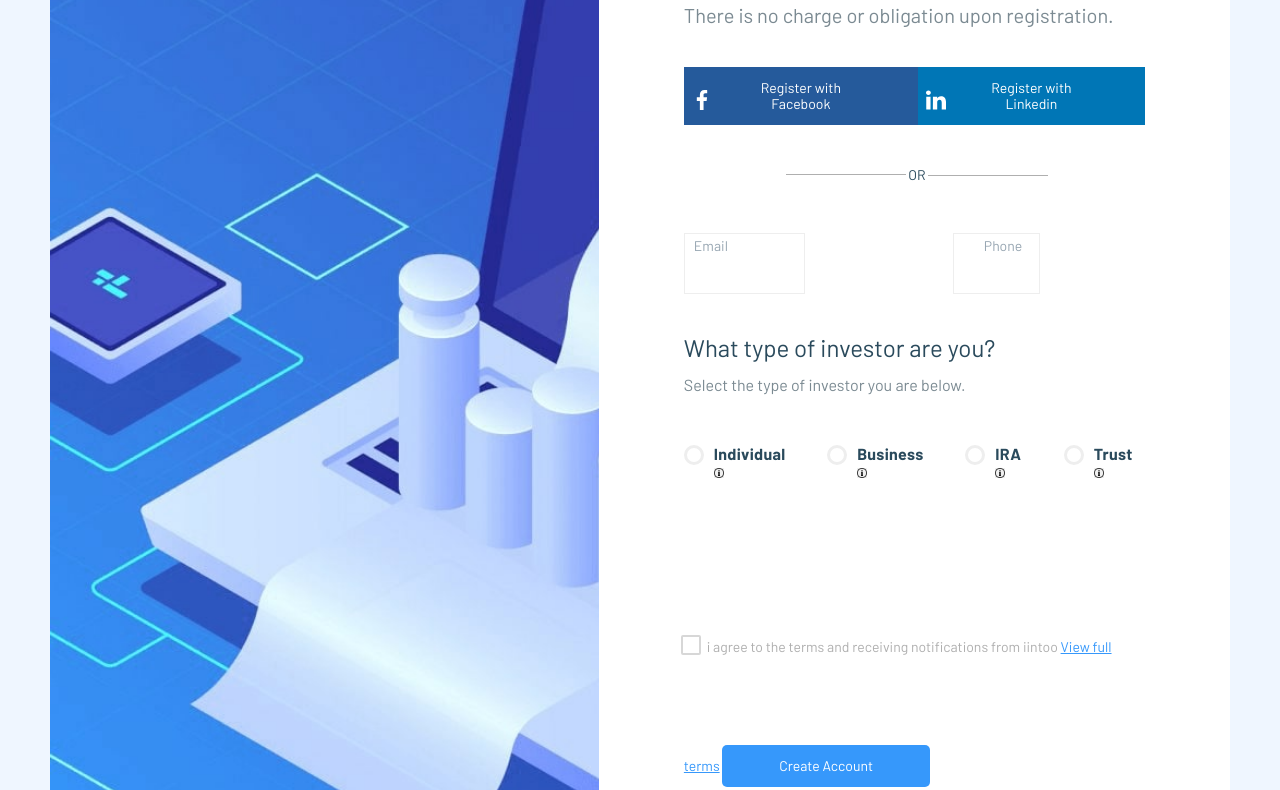
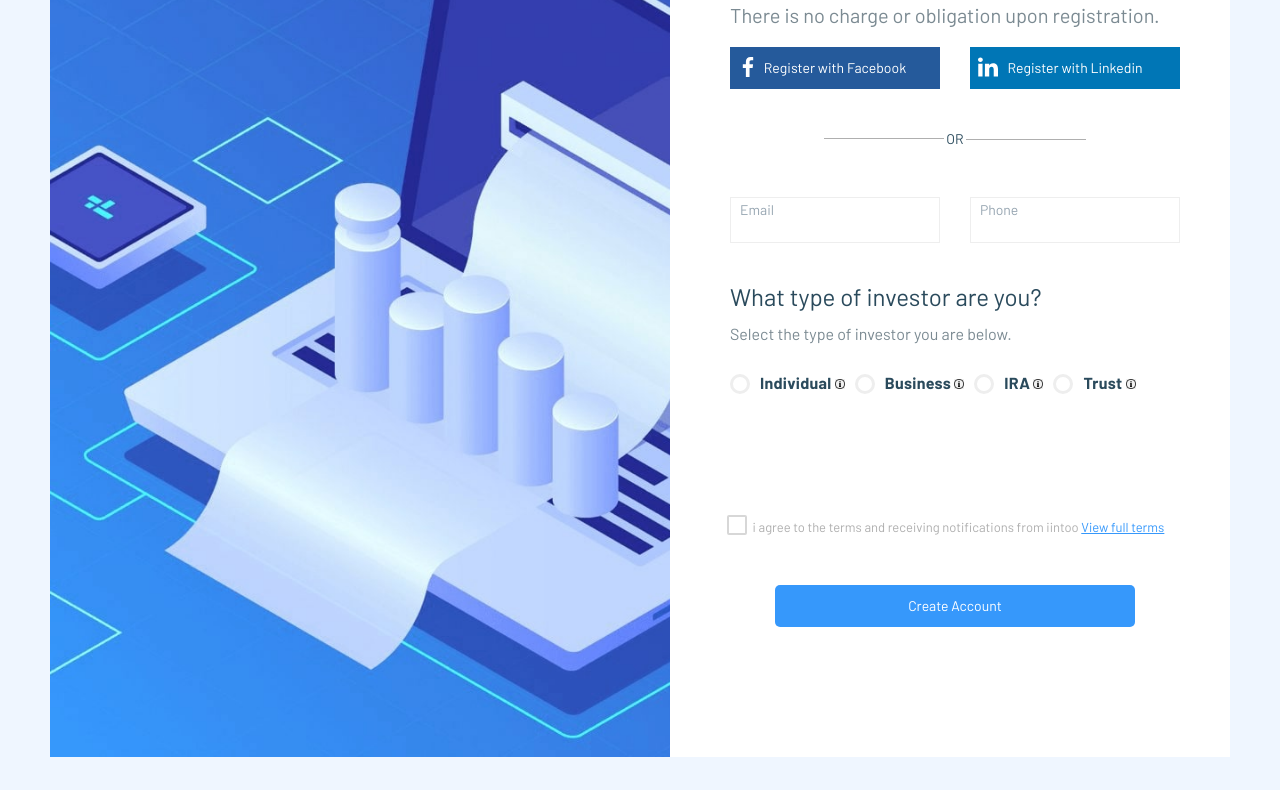
Before and after one commit to Artemiks24/task-to-skip, a plain HTML site: page index.html in a window 1280 px wide. Shown: the part 213-1003 px from the top of the page. Drawn offline with Linux system fonts and the light colour scheme.

Commit message:
feat: add adaptive

```diff
--- a/css/style.css
+++ b/css/style.css
@@ -10,7 +10,6 @@ body {
     font-family: 'Barlow', sans-serif;
     color: #2A4A5C;
 }
-
 
 ul,
 p
@@ -30,43 +29,6 @@ li {
     display: flex;
     background-color: #EFF6FF;
     padding: 80px 50px;
-}
-
-.logo {
-    background-image: url(../img/bg.jpg);
-    background-repeat: no-repeat;
-    background-size: cover;
-    flex-basis: 65%;
-    padding-top: 40px;
-    padding-left: 50px;
-}
-
-.main {
-    background-color: #FFFFFF;
-    padding: 80px 85px;
-}
-
-.title {
-    font-size: 32px;
-    margin-bottom: 20px;
-
-}
-
-.subtitle {
-    font-size: 20px;
-}
-
-.subtitle,
-.types__subtitle {
-    font-weight: 500;
-    color: #7B8A92;
-    margin-bottom: 40px;
-}
-
-.register {
-    display: flex;
-    justify-content: space-between;
-    margin-bottom: 40px;
 }
 
 .register__btn {
@@ -105,12 +67,6 @@ li {
     left: 8px;
 }
 
-.divider {
-    text-align: center;
-    margin-bottom: 50px;
-    margin-right: 15px;
-}
-
 .divider__line{
     font-size: 14px;
     padding-left: 20px;
@@ -138,19 +94,6 @@ li {
     position: absolute;
 }
 
-.form {
-    display: flex;
-    justify-content: space-between;
-    position: relative;
-    margin-bottom: 40px;
-}
-
-.form__input {
-    display: block;
-    width: 45%;
-    padding: 20px 10px;
-    border: 1px solid #EEEEEE;
-}
 
 .form__input:focus {
     border-color: #EEEEEE;
@@ -158,10 +101,6 @@ li {
     box-shadow: 0 0 0 0.2rem #EEEEEE;
 }
 
-.form__label {
-    font-size: 14px;
-    color: #96A5B1;
-}
 
 .form .form__label-email {
     position: absolute;
@@ -172,26 +111,8 @@ li {
 .form .form__label-phone {
     position: absolute;
     top: 5px;
-    left: 300px;
+    left: 10px;
 }
-
-.types__title {
-    font-size: 24px;
-    margin-bottom: 15px;
-}
-
-.types__subtitle {
-    font-size: 16px;
-    margin-bottom: 50px;
-}
-
-.types__list {
-    display: flex;
-    margin-left: 30px;
-    gap: 60px;
-    margin-bottom: 150px;
-}
-
 
 input[type="radio"] {
     display: none;
@@ -236,37 +157,19 @@ input[type="radio"]:checked + label::before {
 }
 
 .hint:hover span {
-    padding: 20px 10px;
     display: block;
     z-index: 2;
     background: #FFFFFF;
     box-shadow: 5px 5px 10px #EEEEEE;
-    top: 40px;
-    left: 0;
-    width: 300px;
     position: absolute;
 }
 
 .proof {
-    font-size: 14px;
     color:#AFAFAF;
 }
 
 .proof a {
     color: #3698FB;
-}
-
-.proof__btn {
-    margin: 90px 0;
-    cursor: pointer;
-    padding: 13px 50px;
-    font-size: 14px;
-    border: none;
-    width: 45%;
-    color: #FFFFFF;
-    background-color: #3698FB;
-    border-radius: 5px;
-    transition: 0.5s ease;
 }
 
 .proof__btn:hover {
@@ -304,3 +207,359 @@ input[type=checkbox]:checked:before {
     border-width: 0 2px 2px 0;
     transform: rotate(45deg) translate(-50%, -50%);
   }
+
+@media (min-width:320px) {
+    .container {
+        display: block;
+        padding: 20px;
+        background-color: #EFF6FF;
+    }
+
+    .logo__img {
+        margin-left: 20px;
+    }
+    .main {
+        padding: 10px;
+    }
+
+    .title {
+        font-size: 20px;
+        margin-bottom: 10px;
+    }
+
+    .subtitle {
+        font-size: 14px;
+    }
+
+    .subtitle,
+    .types__subtitle {
+        font-weight: 500;
+        color: #7B8A92;
+        margin-bottom: 20px;
+    }
+
+    .register {
+        display: flex;
+        flex-direction:column;
+        gap: 20px;
+        margin-bottom: 10px;
+    }
+
+    .divider {
+        text-align: center;
+        margin-bottom: 10px;
+        margin-right: 15px;
+    }
+
+    .form {
+        display: flex;
+        flex-direction:column;
+        gap: 20px;
+        margin-bottom: 10px;
+    }
+
+    .form__wrapper-email {
+        position: relative;
+    }
+
+    .form__wrapper-phone {
+        position: relative;
+    }
+
+    .form__input {
+        display: block;
+        width: 100%;
+        padding: 16px 10px;
+        border: 1px solid #EEEEEE;
+    }
+
+    .form__label {
+        font-size: 10px;
+        color: #96A5B1;
+    }
+
+    .types__title {
+        font-size: 18px;
+        margin-bottom: 15px;
+    }
+
+    .types__subtitle {
+        font-size: 14px;
+        margin-bottom: 50px;
+    }
+
+    .types__list {
+        display: flex;
+        flex-direction: column;
+        gap: 20px;
+        margin-left: 30px;
+        margin-bottom: 50px;
+    }
+
+    .types__item img {
+        display: none;
+    }
+
+    /* .hint span {
+        font-size: 12px;
+    }
+     */
+    /* .hint:hover span {
+        padding: 5px 5px;
+        top: -10px;
+        left: 100px;
+        width: 150px;
+    } */
+
+    .proof__btn {
+        margin: 30px 0;
+        cursor: pointer;
+        padding: 13px 50px;
+        font-size: 14px;
+        border: none;
+        width: 100%;
+        color: #FFFFFF;
+        background-color: #3698FB;
+        border-radius: 5px;
+        transition: 0.5s ease;
+    }
+
+}
+
+@media (min-width: 768px) {
+    .container {
+        max-width: 1600px;
+        min-height: 100vh;
+        margin: 0 auto;
+        display: flex;
+        background-color: #EFF6FF;
+        padding: 60px 40px;
+    }
+
+    .logo {
+        background-image: url(../img/bg.jpg);
+        background-repeat: no-repeat;
+        background-size: cover;
+        flex-basis: 55%;
+        padding-top: 40px;
+        padding-left: 50px;
+    }
+
+    .logo__img {
+        margin-left: 0;
+    }
+
+    .main {
+        background-color: #FFFFFF;
+        padding: 30px;
+    }
+
+    .title {
+        font-size: 24px;
+        margin-bottom: 20px;
+    }
+
+    .subtitle {
+        font-size: 16px;
+    }
+
+    .subtitle,
+    .types__subtitle {
+        font-weight: 500;
+        color: #7B8A92;
+        margin-bottom: 20px;
+    }
+
+    .form__input {
+        display: block;
+        padding: 20px 10px 5px 10px;
+        border: 1px solid #EEEEEE;
+    }
+
+    .form__label {
+        font-size: 14px;
+        color: #96A5B1;
+    }
+
+    /* .hint:hover span {
+        padding: 20px 20px;
+        top: 0px;
+        left: 40;
+        width: 200px;
+    } */
+}
+
+@media (min-width: 1200px) {
+    .container {
+        padding: 80px 50px;
+    }
+
+    .main {
+        padding: 80px 50px 80px 60px;
+    }
+
+    .title {
+        font-size: 32px;
+        margin-bottom: 20px;;
+    }
+
+    .subtitle {
+        font-size: 20px;
+    }
+
+    .subtitle,
+    .types__subtitle {
+        font-weight: 500;
+        color: #7B8A92;
+        margin-bottom: 20px;
+    }
+
+    .register {
+        display: flex;
+        flex-direction:row;
+        gap: 30px;
+        margin-bottom: 40px;
+    }
+
+    .register__btn {
+        width: 210px;
+        padding: 13px 20px;
+    }
+
+    .divider {
+        text-align: center;
+        margin-bottom: 50px;
+        margin-right: 20px;
+    }
+
+    .form {
+        display: flex;
+        flex-direction: row;
+        gap: 30px;
+        position: relative;
+        margin-bottom: 40px;
+    }
+
+    .form__wrapper-email {
+        position: relative;
+        width: 210px;
+    }
+
+    .form__wrapper-phone {
+        position: relative;
+        width: 210px;
+    }
+
+    .types__title {
+        font-size: 24px;
+        margin-bottom: 15px;
+    }
+
+    .types__subtitle {
+        font-size: 16px;
+        margin-bottom: 30px;
+    }
+
+    .types__list {
+        display: flex;
+        flex-direction: row;
+        margin-left: 30px;
+        gap: 40px;
+        margin-bottom: 120px;;
+    }
+
+    .types__item img {
+        display: inline;
+    }
+
+    .hint span {
+        display: none;
+        font-size: 14px;
+        color: #AFAFAF;
+    }
+
+    .hint:hover span {
+        padding: 10px 10px;
+        top: 20px;
+        left: -30px;
+        width: 150px;
+    }
+
+    .proof {
+        font-size: 13px;
+    }
+
+    .proof__btn {
+        display: block;
+        margin: 50px auto;
+        width: 80%;
+    }
+
+}
+
+@media (min-width: 1440px) {
+    .main {
+        flex-basis: 50%;
+        padding: 80px 85px;
+    }
+
+    .register {
+        justify-content: space-between;
+        gap: 0;
+    }
+
+    .subtitle,
+    .types__subtitle {
+    margin-bottom: 40px;
+    }
+
+    .register__btn {
+        width: auto;
+        padding: 13px 50px;
+    }
+
+    .form {
+        display: flex;
+        justify-content: space-between;
+        position: relative;
+        margin-bottom: 40px;
+    }
+
+    .form__wrapper-email {
+        width: 240px;
+    }
+
+    .form__wrapper-phone {
+        width: 240px;
+    }
+
+    .form__input {
+        padding: 30px 10px 10px 10px;
+    }
+
+    .types__list {
+        gap: 60px;
+        margin-bottom: 150px;
+    }
+
+    .hint span {
+        font-size: 16px;
+    }
+
+    .hint:hover span {
+        padding: 20px 10px;
+        top: 40px;
+        left: -30px;
+        width: 300px;
+    }
+
+    .proof {
+        font-size: 14px;
+    }
+
+    .proof__btn {
+        margin: 90px 0;
+        padding: 13px 50px;
+        width: 45%;
+    }
+}
```
